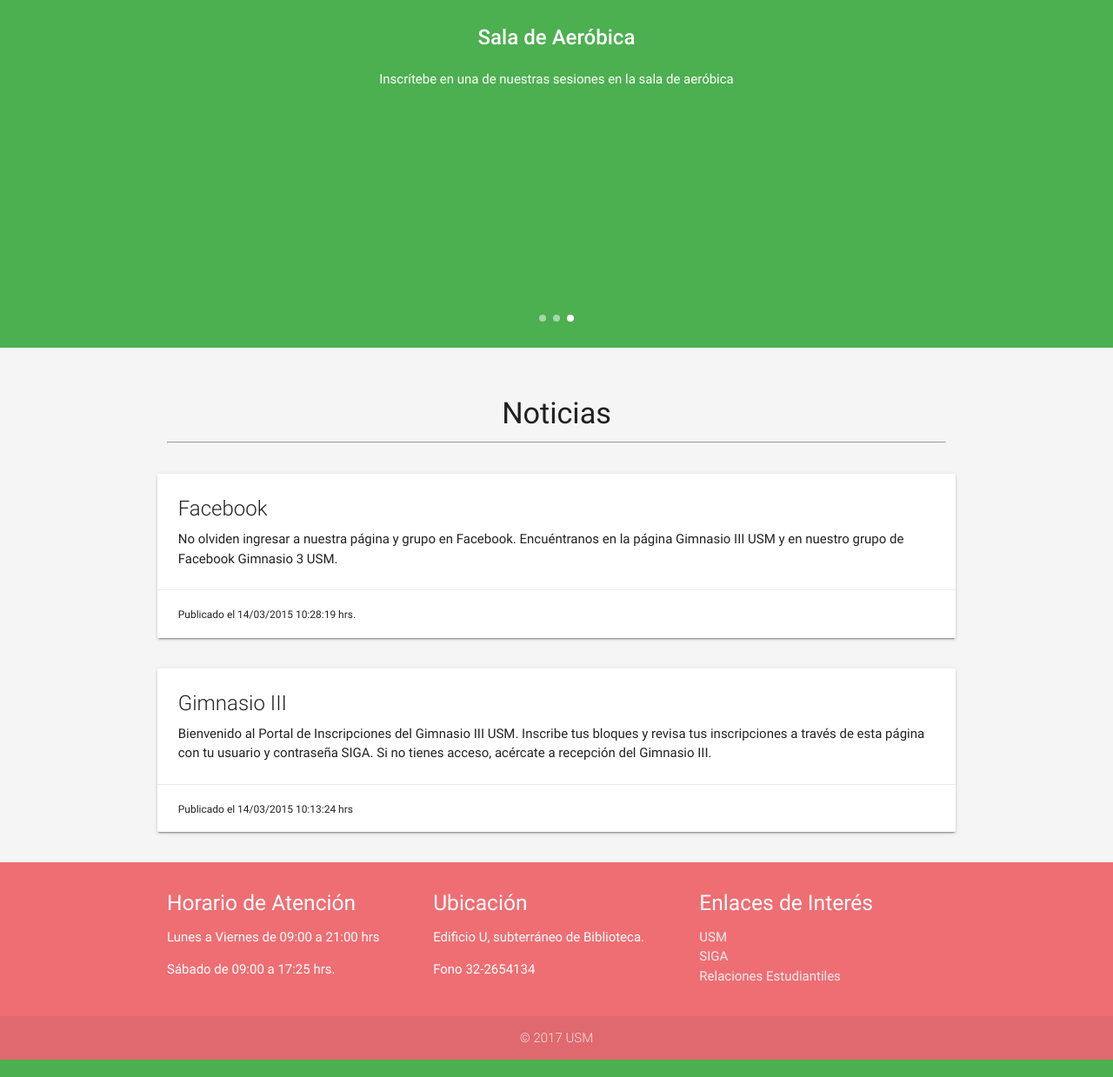
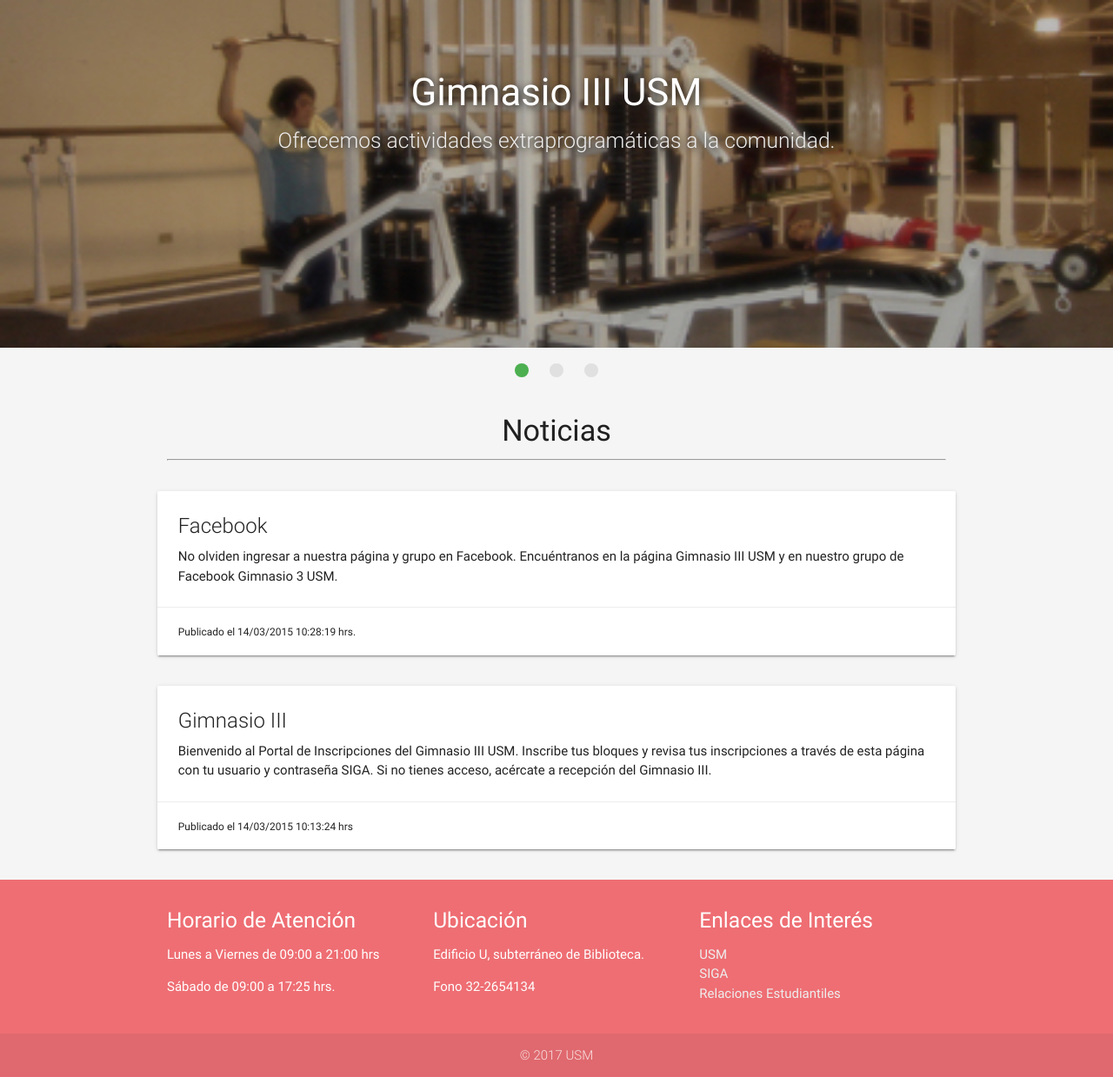
Before and after one commit to avberrio/UX_Project, a Django app: page / in a window 1280 px wide. Shown: the part 64-1303 px from the top of the page at 87% size. Run offline with Django 3.2, Linux system fonts and the light colour scheme; some libraries are stand-ins or nearby versions.

Commit message:
Carousel changed to Slider

```diff
--- a/gym_app/static/custom.css
+++ b/gym_app/static/custom.css
@@ -1,3 +1,12 @@
 body{
     background-color: #f5f5f5;
 }
+.slides > li > div > h3
+{
+     text-shadow: 2px 2px 8px #1d1d1d;
+}
+
+.slides > li > div > h5
+{
+     text-shadow: 2px 2px 8px #1d1d1d;
+}
--- a/gym_app/templates/views/index.html
+++ b/gym_app/templates/views/index.html
@@ -1,22 +1,31 @@
 {% extends 'base.html' %}
 
+{% load static %}
 {% block body %}
-    <!-- Carrusel code -->
-    <div class="row">
-        <div class="carousel carousel-slider center" data-indicators="true">
-            <div class="carousel-item red white-text" href="#one!">
-                <h2>Gimnasio III USM</h2>
-                <p class="white-text">Ofrecimos actividades extraprogramátiacs a la comunidad</p>
-            </div>
-            <div class="carousel-item amber white-text" href="#two!">
-                <h2>Sala de Máquinas y Pesas</h2>
-                <p class="white-text">Inscrítebe en una de nuestras sesiones en la sala de máquinas</p>
-            </div>
-            <div class="carousel-item green white-text" href="#three!">
-                <h2>Sala de Aeróbica</h2>
-                <p class="white-text">Inscrítebe en una de nuestras sesiones en la sala de aeróbica</p>
-            </div>
-        </div>
+    <div class="slider">
+        <ul class="slides">
+            <li>
+                <img src="{% static 'img/gim3.jpg' %}">
+                <div class="caption center-align">
+                    <h3>Gimnasio III USM</h3>
+                    <h5 class="light grey-text text-lighten-3">Ofrecemos actividades extraprogramáticas a la comunidad.</h5>
+                </div>
+            </li>
+            <li>
+                <img src="{% static 'img/maquinas.jpg' %}">
+                <div class="caption left-align">
+                    <h3>Sala de Máquinas y Pesas</h3>
+                    <h5 class="light grey-text text-lighten-3">Inscrítebe en una de nuestras sesiones en la sala de máquinas.</h5>
+                </div>
+            </li>
+            <li>
+                <img src="{% static 'img/aerobica.jpg' %}">
+                <div class="caption right-align">
+                    <h3>Sala de Aeróbica</h3>
+                    <h5 class="light grey-text text-lighten-3">Inscrítebe en una de nuestras sesiones en la sala de aeróbica.</h5>
+                </div>
+            </li>
+        </ul>
     </div>
 
     <div class="container" style="padding-top: 20px;">
@@ -61,11 +70,11 @@
 
     <!-- Carousel javascript -->
     <script>
-         $('.carousel.carousel-slider').carousel({fullWidth: true});
-         autoplay()
-         function autoplay() {
-             $('.carousel').carousel('next');
-             setTimeout(autoplay, 4500);
-         }
+
+        $(document).ready(function () {
+            $('.slider').slider();
+        });
+
+
     </script>
 {% endblock %}
```
Also changed, not shown: gym_app/static/img/aerobica.jpg (added), gym_app/static/img/gim3.jpg (added), gym_app/static/img/maquinas.jpg (added).
